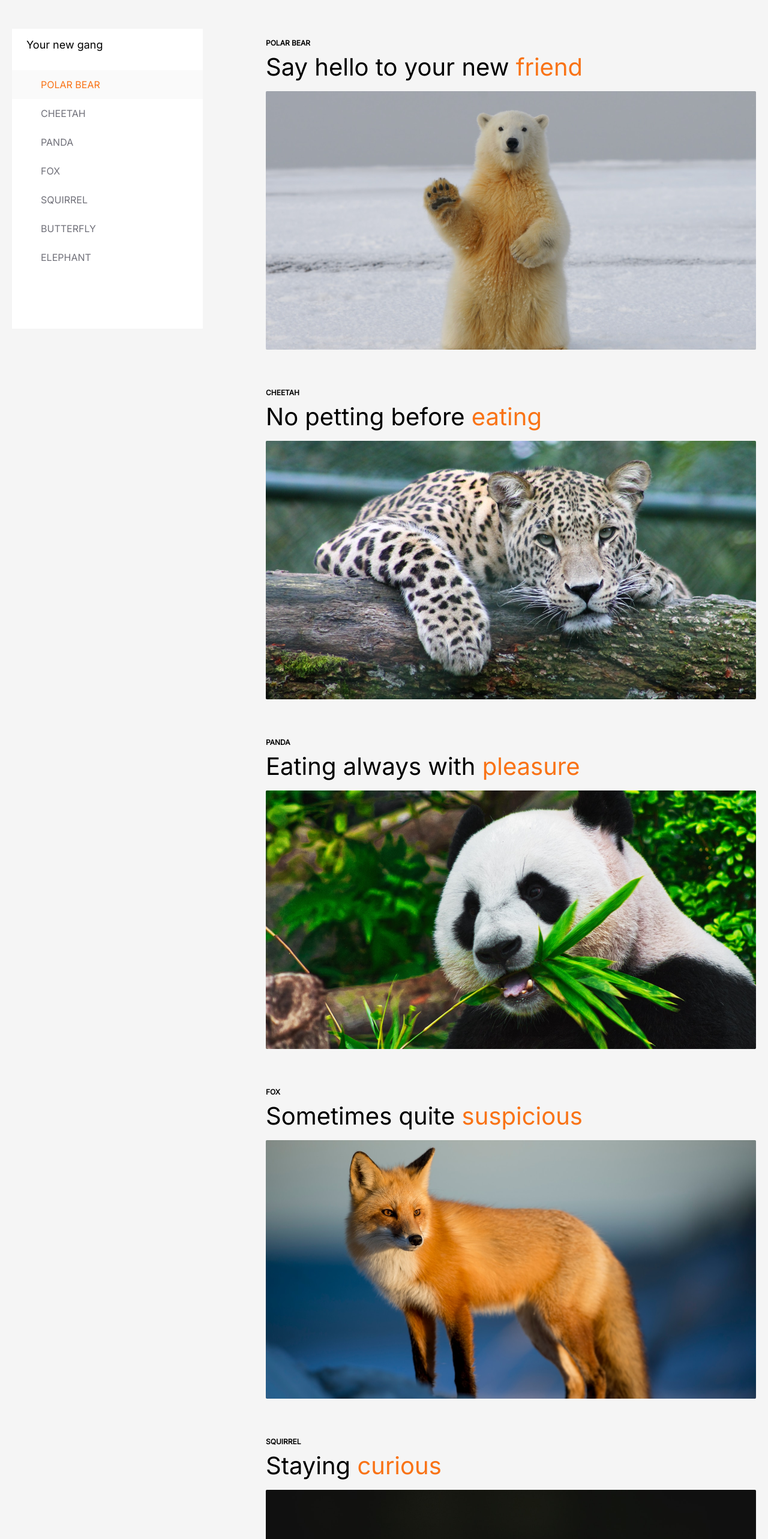
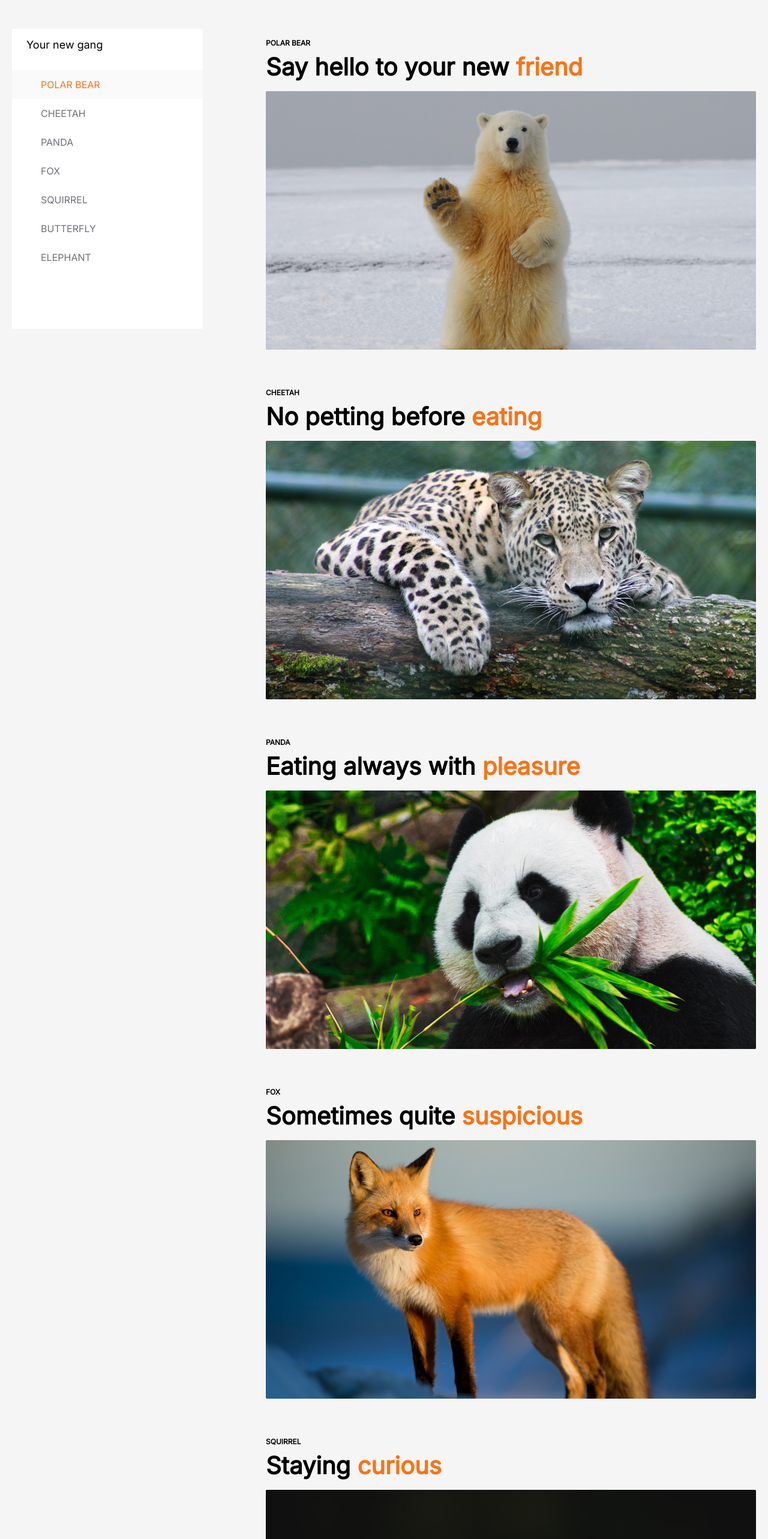
Before and after one commit to annakoruc/js-trainee-recruitment, a Next.js app: page / in a window 1280 px wide. Shown: the top 2566 px of the page at 60% size. Built offline with nearby package versions, Linux system fonts and the light colour scheme.

Commit message:
code refactor

```diff
--- a/src/components/AnimalCard.tsx
+++ b/src/components/AnimalCard.tsx
@@ -8,12 +8,11 @@ type CardProps = {
   animal: string;
   text: string | JSX.Element;
   src: string | HTMLImageElement;
-  id: string;
 };
 
-export const AnimalCard = ({ animal, text, src, id }: CardProps) => {
+export const AnimalCard = ({ animal, text, src }: CardProps) => {
   return (
-    <div className={styles.card} id={id}>
+    <div className={styles.card}>
       <main>
         <Heading as="h2">{animal.toUpperCase()}</Heading>
         {text}
--- a/src/components/animals/butterfly.tsx
+++ b/src/components/animals/butterfly.tsx
@@ -8,12 +8,5 @@ export const Butterfly = () => {
     </h1>
   );
 
-  return (
-    <AnimalCard
-      src="/img/butterfly.png"
-      animal="butterfly"
-      id="butterfly"
-      text={text}
-    />
-  );
+  return <AnimalCard src="/img/butterfly.png" animal="butterfly" text={text} />;
 };
--- a/src/components/animals/cheetah.tsx
+++ b/src/components/animals/cheetah.tsx
@@ -7,12 +7,5 @@ export const Cheetah = () => {
       No petting before <span>eating</span>
     </h1>
   );
-  return (
-    <AnimalCard
-      src="/img/cheetah.png"
-      animal="cheetah"
-      id="cheetah"
-      text={text}
-    />
-  );
+  return <AnimalCard src="/img/cheetah.png" animal="cheetah" text={text} />;
 };
--- a/src/components/animals/elephant.tsx
+++ b/src/components/animals/elephant.tsx
@@ -7,12 +7,5 @@ export const Elephant = () => {
       It makes a <span>huge</span> difference
     </h1>
   );
-  return (
-    <AnimalCard
-      src="/img/elephant.png"
-      animal="elephant"
-      id="elephant"
-      text={text}
-    />
-  );
+  return <AnimalCard src="/img/elephant.png" animal="elephant" text={text} />;
 };
--- a/src/components/animals/fox.tsx
+++ b/src/components/animals/fox.tsx
@@ -7,5 +7,5 @@ export const Fox = () => {
       Sometimes quite <span>suspicious</span>
     </h1>
   );
-  return <AnimalCard src="/img/fox.png" animal="fox" id="fox" text={text} />;
+  return <AnimalCard src="/img/fox.png" animal="fox" text={text} />;
 };
--- a/src/components/animals/panda.tsx
+++ b/src/components/animals/panda.tsx
@@ -7,7 +7,5 @@ export const Panda = () => {
       Eating always with <span>pleasure</span>
     </h1>
   );
-  return (
-    <AnimalCard src="/img/panda.png" animal="panda" id="panda" text={text} />
-  );
+  return <AnimalCard src="/img/panda.png" animal="panda" text={text} />;
 };
--- a/src/components/animals/polar-bear.tsx
+++ b/src/components/animals/polar-bear.tsx
@@ -9,11 +9,6 @@ export const PolarBear = () => {
   );
 
   return (
-    <AnimalCard
-      src="/img/polar-bear.png"
-      animal="Polar Bear"
-      id="bear"
-      text={text}
-    />
+    <AnimalCard src="/img/polar-bear.png" animal="Polar Bear" text={text} />
   );
 };
--- a/src/components/animals/squirrel.tsx
+++ b/src/components/animals/squirrel.tsx
@@ -7,12 +7,5 @@ export const Squirrel = () => {
       Staying <span>curious</span>
     </h1>
   );
-  return (
-    <AnimalCard
-      src="/img/squirrel.png"
-      animal="squirrel"
-      id="squirrel"
-      text={text}
-    />
-  );
+  return <AnimalCard src="/img/squirrel.png" animal="squirrel" text={text} />;
 };
--- a/src/styles/componentsStyle/AnimalCard.module.css
+++ b/src/styles/componentsStyle/AnimalCard.module.css
@@ -7,7 +7,6 @@
 
 .card h1 {
   font-size: 40px;
-  font-weight: 500;
   margin: 0;
 }
 
```
